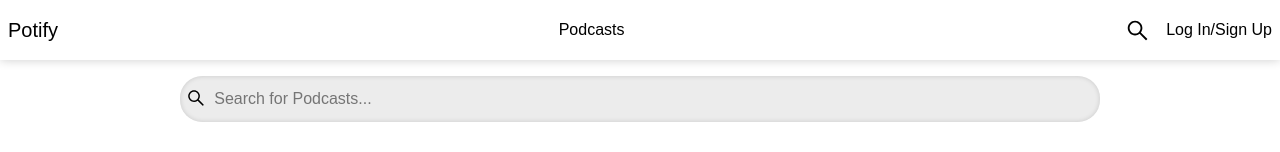
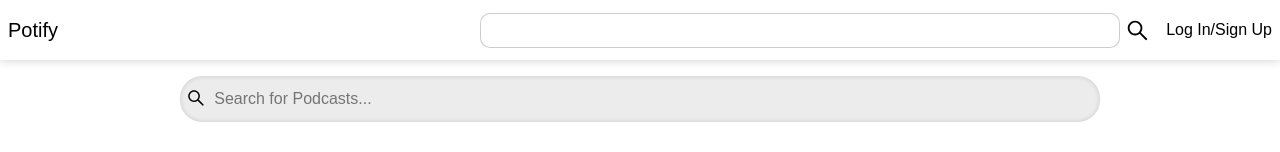
Before and after one commit to JanikKur/Potify, a React (Create React App) app: page / in a window 1280 px wide. Both pictures are taken after a click on the button 1137 px from the left and 30 px from the top of the page. Shown: the top 152 px of the page. Built offline with nearby package versions, Linux system fonts and the light colour scheme; no server answers.

Commit message:
Added Search input to navigation

```diff
--- a/src/assets/styles/layouts/navigation.css
+++ b/src/assets/styles/layouts/navigation.css
@@ -67,6 +67,36 @@
     cursor: pointer;
 }
 
+.navigation-search{
+    display: flex;
+    flex-direction: row;
+    align-items: center;
+    justify-content: center;
+    position: relative;
+}
+
+.navigation-search-form{
+    display: none;
+    position: absolute;
+    right: 30px;
+    width: 0vw;
+    height: 140%;
+    padding: 0;
+    animation: fade .5s ease-in-out forwards;
+}
+
+.navigation-search-form.show{
+    display: flex;
+}
+
+.navigation-search-input{
+    height: 100%;
+    border: 1px solid rgba(0,0,0,.2);
+    border-radius: 10px;
+    width: 100%;
+    font-size: 100%;
+}
+
 .search-button{
     background: transparent;
     border: none;
@@ -74,6 +104,7 @@
     height: 25px;
     width: 25px;
     color: black;
+    cursor: pointer;
 }
 
 .search-button svg{
@@ -135,3 +166,13 @@
         display: none;
     }
 }
+
+
+@keyframes fade {
+    0%{
+        width: 0vw;
+    }
+    100%{
+        width: 50vw;
+    }
+}
--- a/src/layouts/Navigation.js
+++ b/src/layouts/Navigation.js
@@ -1,5 +1,5 @@
-import React, { useState } from 'react'
-import { Link } from "react-router-dom";
+import React, { useRef, useState } from 'react'
+import { Link, useNavigate } from "react-router-dom";
 import {AiOutlineSearch, AiOutlineMenu} from 'react-icons/ai';
 import '../assets/styles/layouts/navigation.css';
 import UserIcon from '../components/UserIcon';
@@ -8,7 +8,17 @@ import {useUser} from '../contexts/UserContext';
 export default function Navigation() {
 
     const [showMenu, setShowMenu] = useState(false);
+    const [showSearch, setShowSearch] = useState(false);
+    const searchRef = useRef();
     const {currentUser, logout} = useUser();
+
+    const navigate = useNavigate();
+
+    function submit(e){
+        e.preventDefault();
+        setShowSearch(false);
+        navigate(`/search?q=${searchRef.current.value}`);
+    }
 
     return (
         <nav className="navigation">
@@ -24,7 +34,12 @@ export default function Navigation() {
                 {currentUser && <button className="logout-button" onClick={logout}>Logout</button>}
             </div>
             <div className="right">
-                    <button className="search-button"><AiOutlineSearch/></button>
+                    <div className="navigation-search">
+                        <form className={`navigation-search-form ${showSearch ? 'show' : ''}`} onSubmit={submit}>
+                            <input type="text" className='navigation-search-input' ref={searchRef} />
+                        </form>
+                        <button className="search-button" onClick={() => {setShowSearch(!showSearch); searchRef.current.focus()}}><AiOutlineSearch/></button>
+                    </div>
                     {currentUser ? <UserIcon name={currentUser.username[0].toUpperCase()} /> : <div><Link to="/login" className="nav-link">Log In</Link>/<Link to="/register" className="nav-link">Sign Up</Link></div>}
             </div>
         </nav>
```
Also changed, not shown: 1 other file (tests, documents, lock files or other folders).
